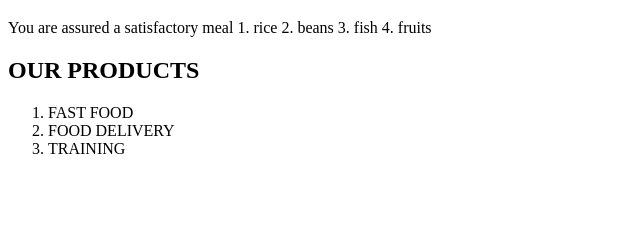
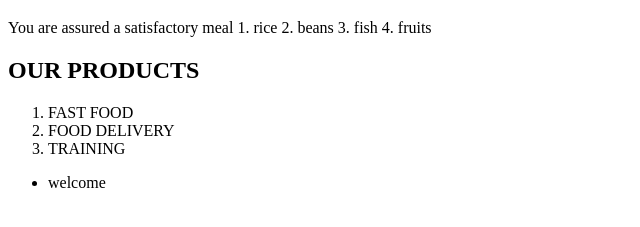
Before and after one commit to nicholus-123/REHEMA-HOTEL, a plain HTML site: page index.html in a window 1280 px wide. Shown: the part 97-324 px from the top of the page, without its empty margins (0-640 px from the left). Drawn offline with Linux system fonts and the light colour scheme.

Commit message:
modified

```diff
--- a/home.html
+++ b/index.html
@@ -24,6 +24,9 @@
     <li>FOOD DELIVERY</li>
     <li>TRAINING</li>
    </ol>
+   <ul>
+    <li>welcome</li>
+   </ul>
 
 </body>
 </html>
```
Also changed, not shown: 1 other file.
